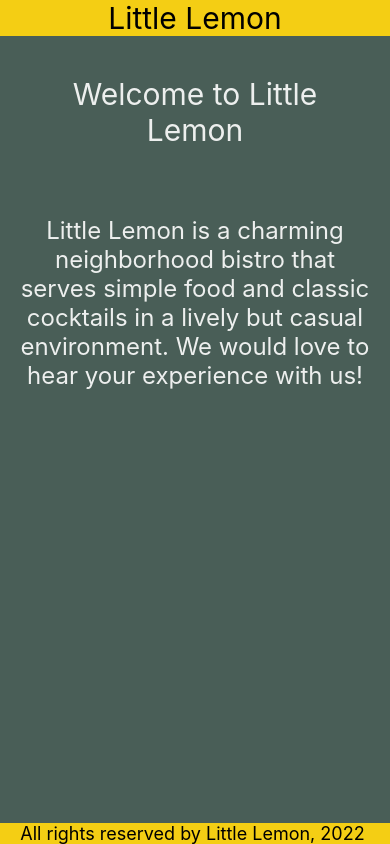
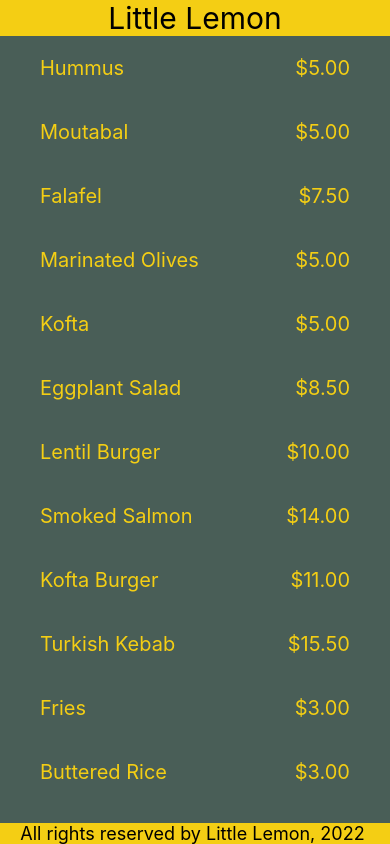
Before and after one commit to heshanu/react-native-meta-scrollView, a React Native app: screen / in a window 390 px wide. Built offline with nearby package versions, Linux system fonts and the light colour scheme.

Commit message:
added flatview

```diff
--- a/App.js
+++ b/App.js
@@ -1,22 +1,23 @@
-import * as React from 'react';
-import { View, Text } from 'react-native';
+import * as React from "react";
+import { View, Text } from "react-native";
 
-import LittleLemonHeader from './components/LittleLemonHeader';
-import LittleLemonFooter from './components/LittleLemonFooter';
-import WelcomeScreen from './components/WelcomeScreen';
-
+import LittleLemonHeader from "./components/LittleLemonHeader";
+import LittleLemonFooter from "./components/LittleLemonFooter";
+//import WelcomeScreen from './components/WelcomeScreen';
+import MenuItems from "./components/MenuItems";
 export default function App() {
   return (
     <>
       <View
         style={{
           flex: 1,
-          backgroundColor: '#495E57',
-        }}>
+          backgroundColor: "#495E57",
+        }}
+      >
         <LittleLemonHeader />
-        <WelcomeScreen />
+        <MenuItems />
       </View>
-      <View style={{ backgroundColor: '#495E57' }}>
+      <View style={{ backgroundColor: "#495E57" }}>
         <LittleLemonFooter />
       </View>
     </>
--- /dev/null
+++ b/components/MenuItems.js
@@ -0,0 +1,43 @@
+import React from "react";
+
+import { View, Text, StyleSheet, FlatList } from "react-native";
+import { menuItemsToDisplay } from ".././util/menuItemsToDisplay";
+
+const Item = ({ name, price }) => (
+  <View style={menuStyles.innerContainer}>
+    <Text style={menuStyles.itemText}>{name}</Text>
+    <Text style={menuStyles.itemText}>{price}</Text>
+  </View>
+);
+
+const MenuItems = () => {
+  const renderItem = ({ item }) => <Item name={item.name} price={item.price} />;
+
+  return (
+    <View style={menuStyles.container}>
+      <FlatList
+        data={menuItemsToDisplay}
+        keyExtractor={(item) => item.id}
+        renderItem={renderItem}
+      ></FlatList>
+    </View>
+  );
+};
+
+const menuStyles = StyleSheet.create({
+  container: {
+    flex: 1,
+  },
+  innerContainer: {
+    paddingHorizontal: 40,
+    paddingVertical: 20,
+    flexDirection: "row",
+    justifyContent: "space-between",
+  },
+  itemText: {
+    color: "#F4CE14",
+    fontSize: 20,
+  },
+});
+
+export default MenuItems;
--- /dev/null
+++ b/util/menuItemsToDisplay.js
@@ -0,0 +1,23 @@
+export const menuItemsToDisplay = [
+  { name: "Hummus", price: "$5.00", id: "1A" },
+  { name: "Moutabal", price: "$5.00", id: "2B" },
+  { name: "Falafel", price: "$7.50", id: "3C" },
+  { name: "Marinated Olives", price: "$5.00", id: "4D" },
+  { name: "Kofta", price: "$5.00", id: "5E" },
+  { name: "Eggplant Salad", price: "$8.50", id: "6F" },
+  { name: "Lentil Burger", price: "$10.00", id: "7G" },
+  { name: "Smoked Salmon", price: "$14.00", id: "8H" },
+  { name: "Kofta Burger", price: "$11.00", id: "9I" },
+  { name: "Turkish Kebab", price: "$15.50", id: "10J" },
+  { name: "Fries", price: "$3.00", id: "11K" },
+  { name: "Buttered Rice", price: "$3.00", id: "12L" },
+  { name: "Bread Sticks", price: "$3.00", id: "13M" },
+  { name: "Pita Pocket", price: "$3.00", id: "14N" },
+  { name: "Lentil Soup", price: "$3.75", id: "15O" },
+  { name: "Greek Salad", price: "$6.00", id: "16Q" },
+  { name: "Rice Pilaf", price: "$4.00", id: "17R" },
+  { name: "Baklava", price: "$3.00", id: "18S" },
+  { name: "Tartufo", price: "$3.00", id: "19T" },
+  { name: "Tiramisu", price: "$5.00", id: "20U" },
+  { name: "Panna Cotta", price: "$5.00", id: "21V" },
+];
```
